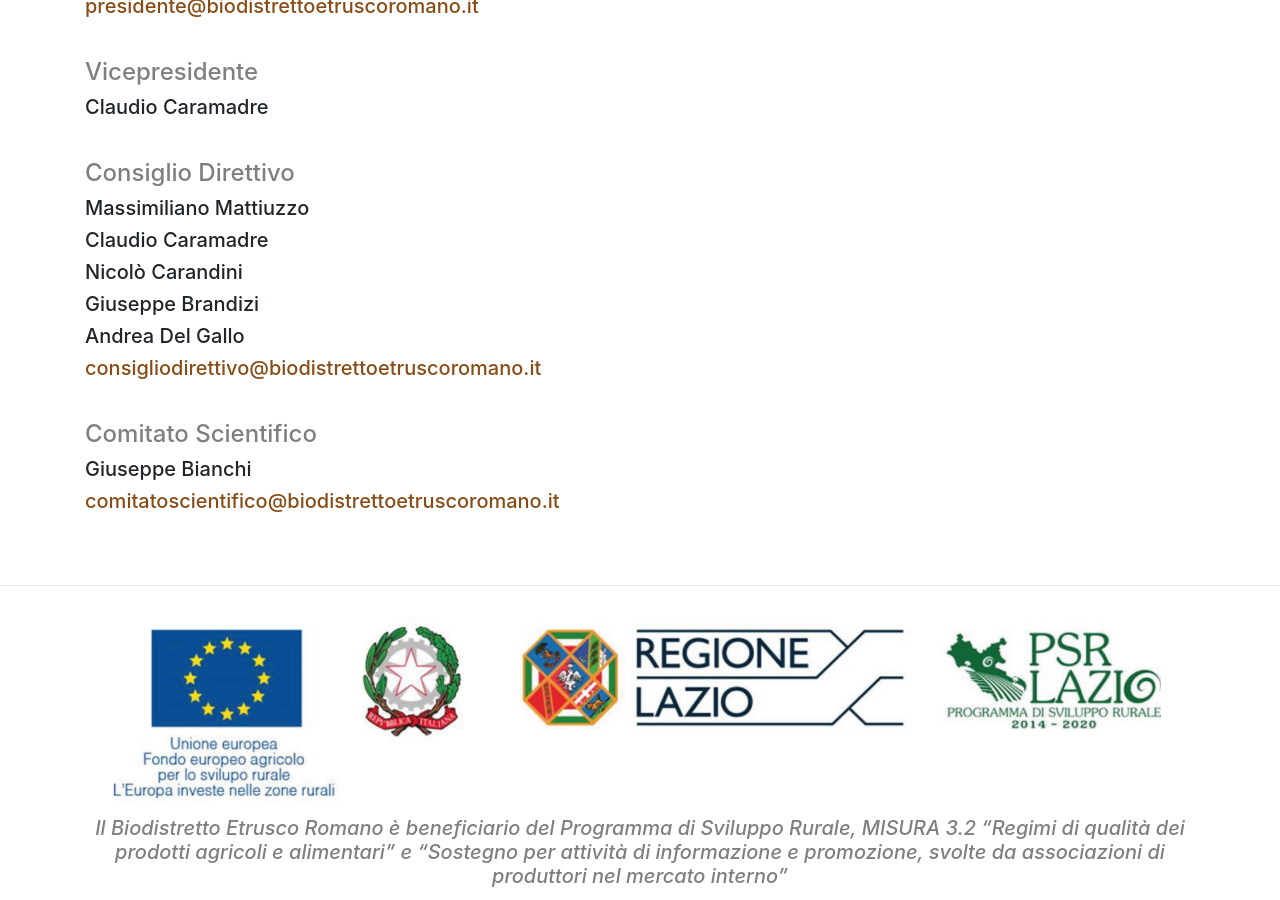
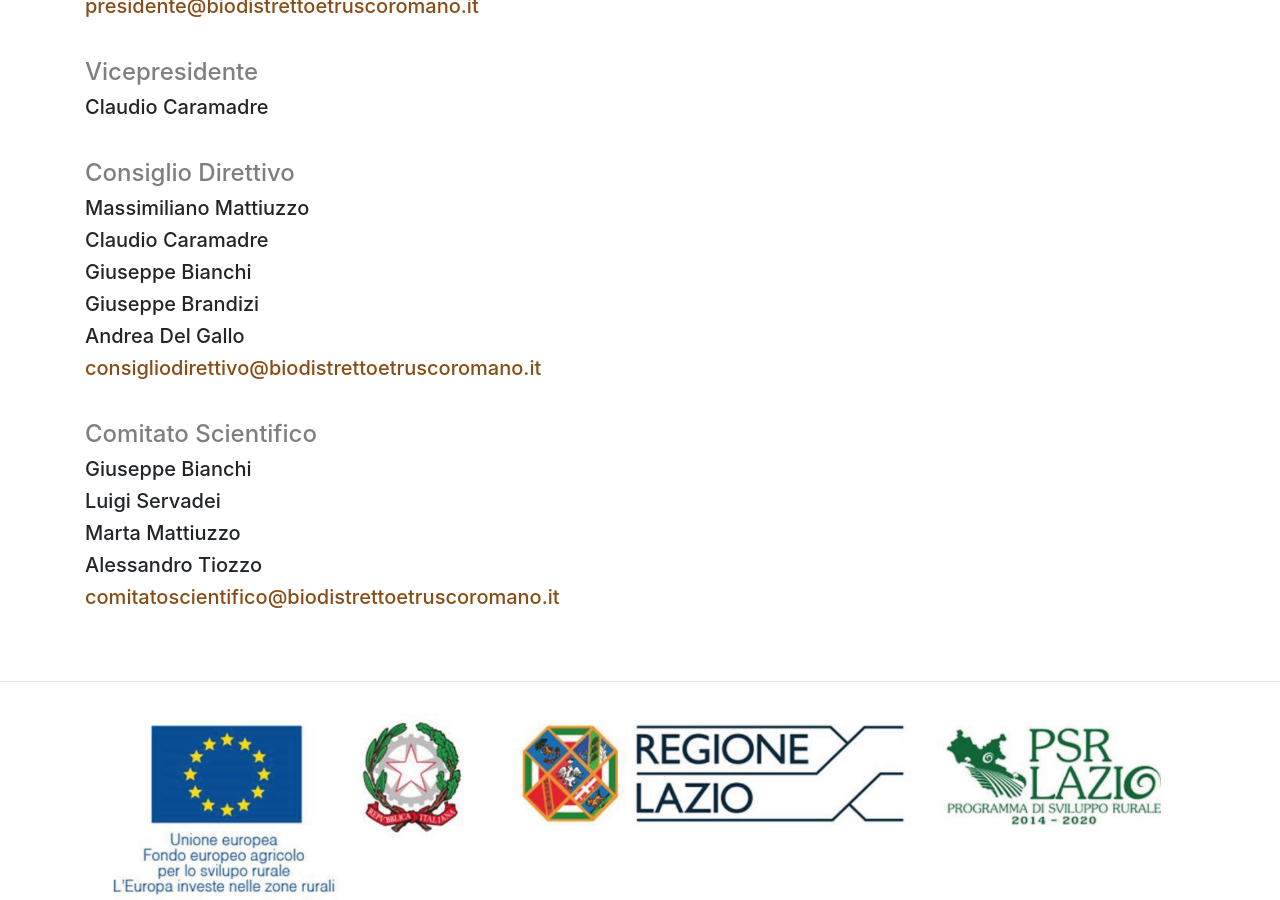
Before and after one commit to BiodistrettoEtruscoRomano/BiodistrettoEtruscoromano.github.io, a Jekyll site: the page built from contatti.html, in a window 1280 px wide and 900 px high, scrolled down 643 px. Built offline with Jekyll 4.4.1, drawn with Linux system fonts in a browser that asks for light colours; nearby versions of some CDN libraries.

Commit message:
Richiesta modifiche BER-SGR 001-22

```diff
--- a/_data/associati.json
+++ b/_data/associati.json
@@ -60,6 +60,12 @@
         "description": "Azienda agricola biologica dedita alla coltivazione di cereali e allevamento di animali da carne di ottima qualità."
     },
     {
+        "name": "Azienda Agricola Boccea",
+        "logo": "agricolaboccea.png",
+        "web_site_url": "https://www.agricolaboccea.it",
+        "description": "Azienda Agricola Boccea è un’azienda biologica e biodinamica estesa per 300 ettari tra seminativi, pascoli, ulivi e bosco, gestita da Anna e dai suoi collaboratori. Da oltre 50 anni, l’amore per la terra e la natura ha spinto l’azienda ad abbracciare le pratiche dell’agricoltura biologica e biodinamica. . Grazie a questa scelta e alla volontà di ottenere produzioni misurate e di qualità, Azienda Agricola Boccea è riuscita a recuperare la fertilità dei terreni, a donare benessere agli animali allevati al pascolo, a mantenere e ad assicurare all’ambiente la biodiversità necessaria per conservare l’equilibrio in ogni ciclo produttivo. I risultati, oltre a delineare la mission aziendale, sono prodotti che rispettano la salute dell’uomo e dell’ambiente."
+    },
+    {
         "name": "Comune di Fiumicino",
         "logo": "Comune Fiumicino.png",
         "web_site_url": "https://www.comune.fiumicino.rm.it/",
--- a/contatti.html
+++ b/contatti.html
@@ -70,7 +70,7 @@ permalink: /contatti/
         <h4 class="text-info">Consiglio Direttivo</h4>
         <h5>Massimiliano Mattiuzzo</h5>
         <h5>Claudio Caramadre</h5>
-        <h5>Nicolò Carandini</h5>
+        <h5>Giuseppe Bianchi</h5>
         <h5>Giuseppe Brandizi</h5>
         <h5>Andrea Del Gallo</h5>
         <h5>
@@ -85,6 +85,9 @@ permalink: /contatti/
       <div class="col pt-2">
         <h4 class="text-info">Comitato Scientifico</h4>
         <h5>Giuseppe Bianchi</h5>
+        <h5>Luigi Servadei</h5>
+        <h5>Marta Mattiuzzo</h5>
+        <h5>Alessandro Tiozzo</h5>
         <h5>
           <a href="mailto:comitatoscientifico@biodistrettoetruscoromano.it">
             comitatoscientifico@biodistrettoetruscoromano.it
```
Also changed, not shown: assets/images/associati/agricolaboccea.png (added).
